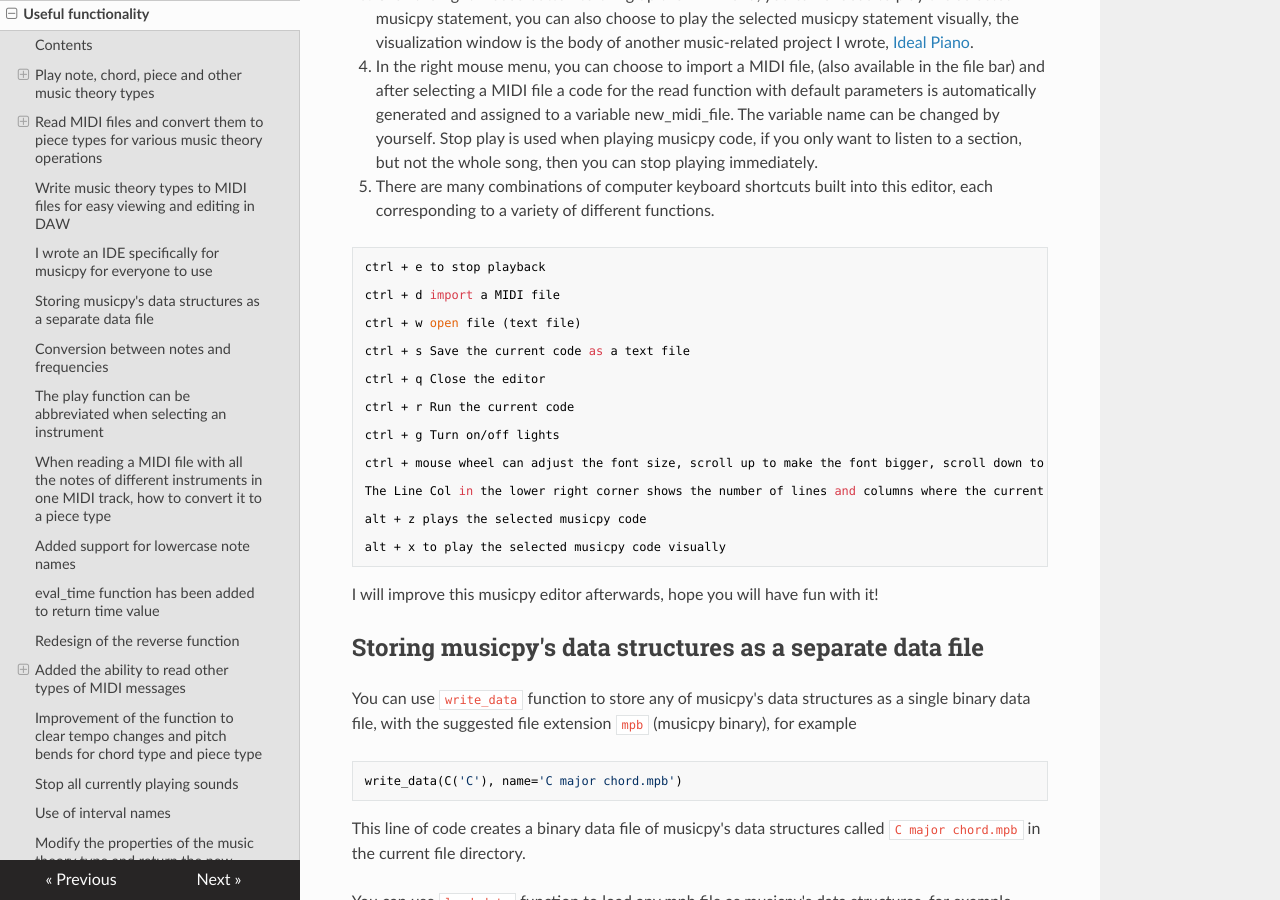
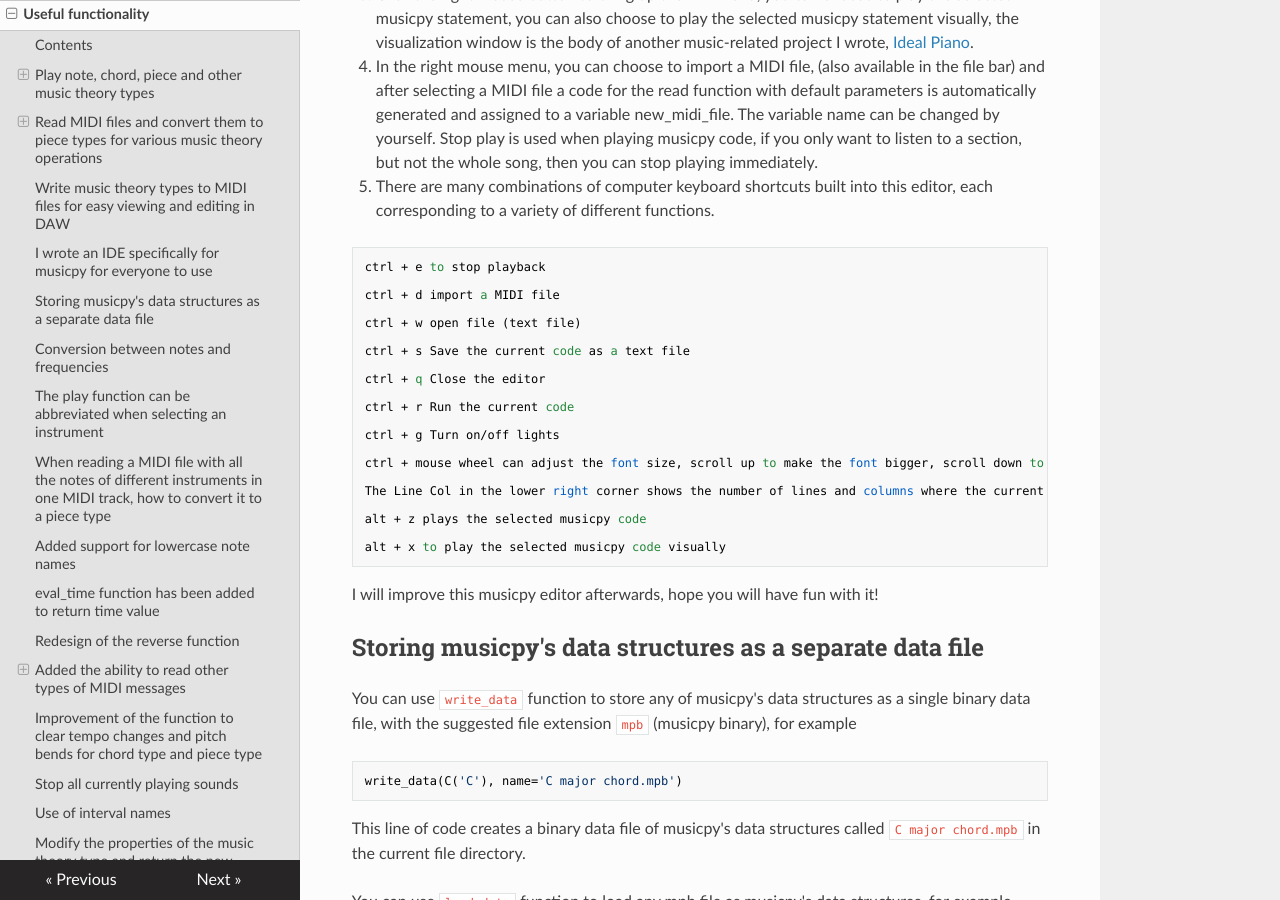
Before and after one commit to Rainbow-Dreamer/musicpy_docs, an MkDocs documentation site: the page built from docs/Useful functionality.md, in a window 1280 px wide and 900 px high, scrolled down 6279 px. Built offline with MkDocs 1.6.1, drawn with Linux system fonts in a browser that asks for light colours; nearby versions of some CDN libraries; some of the changed text lies outside the part shown.

Commit message:
Update Useful functionality.md

````diff
--- a/docs/Useful functionality.md
+++ b/docs/Useful functionality.md
@@ -160,7 +160,7 @@ write(current_chord,
 
 * ticks_per_beat: ticks per beat of the MIDI file, set this higher to get higher resolution
 
-* **midi_args: other arguments for MIDI file, please refer to [mido documentation](https://mido.readthedocs.io/en/latest/lib.html#midi-files) for details
+* midi_args: other arguments for MIDI file, please refer to [mido documentation](https://mido.readthedocs.io/en/latest/lib.html#midi-files) for details
 
 ## I wrote an IDE specifically for musicpy for everyone to use
 
@@ -207,7 +207,7 @@ This musicpy editor has several very useful functions, which will be introduced
 
 5. There are many combinations of computer keyboard shortcuts built into this editor, each corresponding to a variety of different functions.
 
-```python
+```
 ctrl + e to stop playback
 
 ctrl + d import a MIDI file
````
